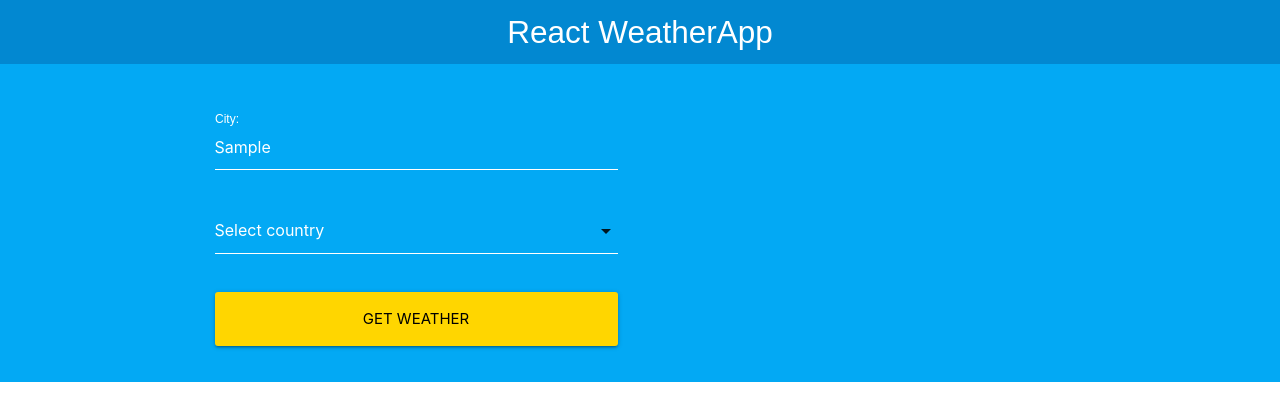
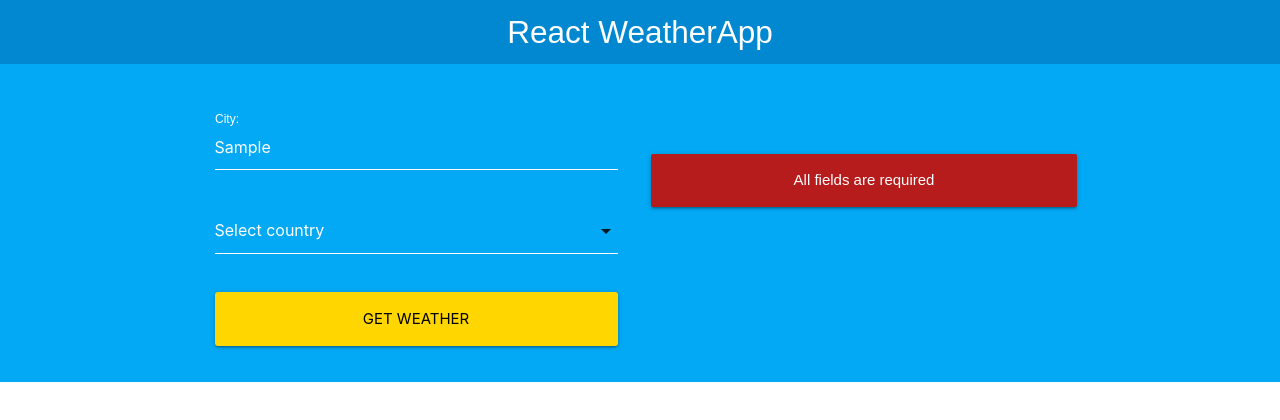
Before and after one commit to luisdev97/react_hooks_weatherapp, a React (Create React App) app: page / in a window 1280 px wide. Both pictures are taken after typing "Sample" into the empty fields and a click on the input "Get Weather". Shown: the top 420 px of the page. Built offline with nearby package versions, Linux system fonts and the light colour scheme.

Commit message:
Show validation error

```diff
--- a/src/App.js
+++ b/src/App.js
@@ -1,23 +1,29 @@
 import React, { useState } from 'react';
 import Header from './components/Header';
 import Formulario from './components/Formulario';
+import Error from './components/Error';
 
 function App() {
 
   const [ city, setCity ] = useState('');
   const [ country, setCountry ] = useState('');
+  const [ validationError, setValidationError] = useState(false);
 
   const dataSearch = data => {
 
     const { city, country } = data;
 
-    if(city === '' || country === '')
+    if(city === '' || country === ''){
+      setValidationError(true);
       return;
+    }
 
       setCity(city);
       setCountry(country);
+      setValidationError(false);
   }
 
+  let component = validationError ? <Error messagge="All fields are required"/> : null;
 
   return (
     <div className="App">
@@ -26,9 +32,15 @@ function App() {
       <div className="contenedor-form">
           <div className="container">
             <div className="row">
+
               <div className="col s12 m6">
                 <Formulario dataSearch= { dataSearch }/>
               </div>
+
+              <div className="col s12 m6">
+                  { component }
+              </div>
+
             </div>
           </div>
       </div>
--- /dev/null
+++ b/src/components/Error.jsx
@@ -0,0 +1,11 @@
+import React from 'react';
+
+const Error = ({ messagge }) => {
+    return (
+        <div className="card-panel red darken-4 error col s12">
+            { messagge }
+        </div>
+    );
+};
+
+export default Error;
```
